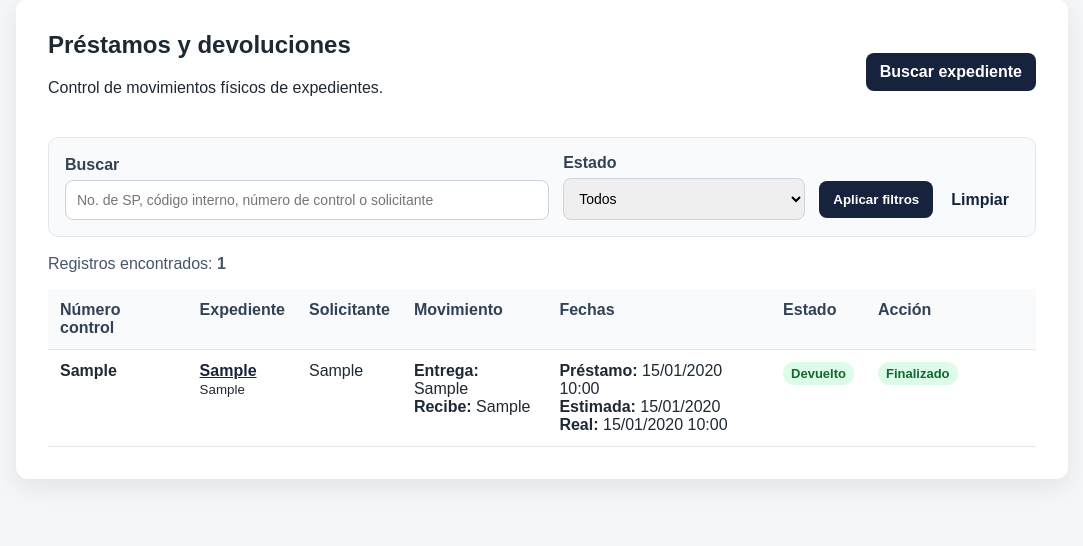
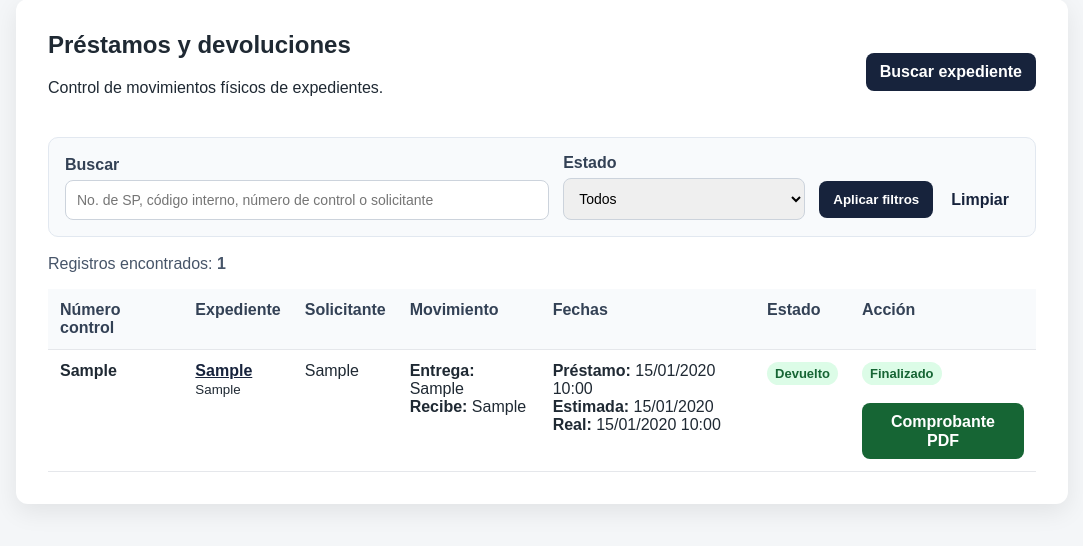
Before and after one commit to RGDeveloper-UCT/SICODE-UCT, a Flask app: page /prestamos in a window 1280 px wide. Shown: the part 110-656 px from the top of the page, without its empty margins (98-1181 px from the left). Run offline with Flask 3, Linux system fonts and the light colour scheme; a user stored in the database is signed in; tables that the repository leaves empty hold one stand-in row (values such as "Sample post").

Commit message:
Agregar comprobante PDF de prestamos

```diff
--- a/app/routes/prestamos.py
+++ b/app/routes/prestamos.py
@@ -1,9 +1,17 @@
+from xml.sax.saxutils import escape
+from io import BytesIO
 from datetime import datetime
 import re
 
-from flask import Blueprint, render_template, redirect, url_for, flash, request
+from flask import Blueprint, render_template, redirect, url_for, flash, request, send_file
 from flask_login import login_required, current_user
 from sqlalchemy import or_
+from reportlab.lib.pagesizes import letter
+from reportlab.lib import colors
+from reportlab.lib.styles import getSampleStyleSheet
+from reportlab.lib.units import inch
+from reportlab.platypus import SimpleDocTemplate, Paragraph, Spacer, Table, TableStyle
+
 
 from app import db
 from app.forms.prestamo_form import PrestamoForm, DevolucionForm
@@ -156,3 +164,172 @@ def devolver(prestamo_id):
         prestamo=prestamo,
         expediente=expediente,
     )
+
+@prestamos_bp.route("/prestamos/<int:prestamo_id>/comprobante/pdf")
+@login_required
+def comprobante_pdf(prestamo_id):
+    prestamo = PrestamoExpediente.query.get_or_404(prestamo_id)
+    expediente = prestamo.expediente
+
+    def valor_pdf(valor):
+        if valor is None or valor == "":
+            return "Sin dato"
+        return escape(str(valor))
+
+    archivo_pdf = BytesIO()
+
+    doc = SimpleDocTemplate(
+        archivo_pdf,
+        pagesize=letter,
+        rightMargin=36,
+        leftMargin=36,
+        topMargin=36,
+        bottomMargin=36,
+    )
+
+    estilos = getSampleStyleSheet()
+    elementos = []
+
+    elementos.append(Paragraph("SICODE-UCT", estilos["Title"]))
+    elementos.append(Paragraph("Comprobante de préstamo / devolución de expediente", estilos["Heading2"]))
+    elementos.append(Spacer(1, 12))
+
+    elementos.append(Paragraph(
+        "Documento administrativo de control de movimiento físico de expediente. "
+        "Este comprobante no contiene documentos sensibles ni copias completas del expediente físico.",
+        estilos["Normal"],
+    ))
+
+    elementos.append(Spacer(1, 18))
+
+    datos_control = [
+        ["Campo", "Valor"],
+        ["Número de control", valor_pdf(prestamo.numero_control)],
+        ["Estado del préstamo", valor_pdf(prestamo.estado)],
+        ["Fecha de préstamo", prestamo.fecha_prestamo.strftime("%d/%m/%Y %H:%M") if prestamo.fecha_prestamo else "Sin dato"],
+        [
+            "Fecha estimada de devolución",
+            prestamo.fecha_estimada_devolucion.strftime("%d/%m/%Y") if prestamo.fecha_estimada_devolucion else "Sin dato",
+        ],
+        [
+            "Fecha real de devolución",
+            prestamo.fecha_real_devolucion.strftime("%d/%m/%Y %H:%M") if prestamo.fecha_real_devolucion else "Pendiente",
+        ],
+    ]
+
+    tabla_control = Table(datos_control, colWidths=[2.5 * inch, 4.5 * inch])
+    tabla_control.setStyle(TableStyle([
+        ("BACKGROUND", (0, 0), (-1, 0), colors.HexColor("#17233c")),
+        ("TEXTCOLOR", (0, 0), (-1, 0), colors.white),
+        ("FONTNAME", (0, 0), (-1, 0), "Helvetica-Bold"),
+        ("FONTNAME", (0, 1), (0, -1), "Helvetica-Bold"),
+        ("GRID", (0, 0), (-1, -1), 0.5, colors.HexColor("#cbd5e1")),
+        ("VALIGN", (0, 0), (-1, -1), "TOP"),
+        ("PADDING", (0, 0), (-1, -1), 8),
+    ]))
+
+    elementos.append(Paragraph("Datos de control", estilos["Heading3"]))
+    elementos.append(tabla_control)
+    elementos.append(Spacer(1, 18))
+
+    datos_expediente = [
+        ["Campo", "Valor"],
+        ["Código interno", valor_pdf(expediente.codigo_interno)],
+        ["No. de SP", valor_pdf(expediente.no_sp)],
+        ["Nombre referencia", valor_pdf(expediente.nombre_referencia)],
+        ["Estado administrativo actual", valor_pdf(expediente.estado_administrativo)],
+        ["Estado físico/documental", valor_pdf(expediente.estado_fisico_documental)],
+    ]
+
+    tabla_expediente = Table(datos_expediente, colWidths=[2.5 * inch, 4.5 * inch])
+    tabla_expediente.setStyle(TableStyle([
+        ("BACKGROUND", (0, 0), (-1, 0), colors.HexColor("#17233c")),
+        ("TEXTCOLOR", (0, 0), (-1, 0), colors.white),
+        ("FONTNAME", (0, 0), (-1, 0), "Helvetica-Bold"),
+        ("FONTNAME", (0, 1), (0, -1), "Helvetica-Bold"),
+        ("GRID", (0, 0), (-1, -1), 0.5, colors.HexColor("#cbd5e1")),
+        ("VALIGN", (0, 0), (-1, -1), "TOP"),
+        ("PADDING", (0, 0), (-1, -1), 8),
+    ]))
+
+    elementos.append(Paragraph("Datos del expediente", estilos["Heading3"]))
+    elementos.append(tabla_expediente)
+    elementos.append(Spacer(1, 18))
+
+    datos_personas = [
+        ["Campo", "Valor"],
+        ["Solicitante", valor_pdf(prestamo.solicitante)],
+        ["Persona que entrega", valor_pdf(prestamo.persona_entrega)],
+        ["Persona que recibe", valor_pdf(prestamo.persona_recibe)],
+        ["Persona que devuelve", valor_pdf(prestamo.persona_devuelve)],
+        ["Persona que recibe devolución", valor_pdf(prestamo.persona_recibe_devolucion)],
+    ]
+
+    tabla_personas = Table(datos_personas, colWidths=[2.5 * inch, 4.5 * inch])
+    tabla_personas.setStyle(TableStyle([
+        ("BACKGROUND", (0, 0), (-1, 0), colors.HexColor("#17233c")),
+        ("TEXTCOLOR", (0, 0), (-1, 0), colors.white),
+        ("FONTNAME", (0, 0), (-1, 0), "Helvetica-Bold"),
+        ("FONTNAME", (0, 1), (0, -1), "Helvetica-Bold"),
+        ("GRID", (0, 0), (-1, -1), 0.5, colors.HexColor("#cbd5e1")),
+        ("VALIGN", (0, 0), (-1, -1), "TOP"),
+        ("PADDING", (0, 0), (-1, -1), 8),
+    ]))
+
+    elementos.append(Paragraph("Personas relacionadas", estilos["Heading3"]))
+    elementos.append(tabla_personas)
+    elementos.append(Spacer(1, 18))
+
+    elementos.append(Paragraph("Observaciones del préstamo", estilos["Heading3"]))
+    elementos.append(Paragraph(valor_pdf(prestamo.observaciones), estilos["Normal"]))
+    elementos.append(Spacer(1, 12))
+
+    elementos.append(Paragraph("Observaciones de devolución", estilos["Heading3"]))
+    elementos.append(Paragraph(valor_pdf(prestamo.observaciones_devolucion), estilos["Normal"]))
+    elementos.append(Spacer(1, 24))
+
+    firmas = [
+        ["Entrega", "Recibe", "Devuelve", "Recibe devolución"],
+        ["", "", "", ""],
+        ["__________________", "__________________", "__________________", "__________________"],
+    ]
+
+    tabla_firmas = Table(firmas, colWidths=[1.7 * inch, 1.7 * inch, 1.7 * inch, 1.7 * inch])
+    tabla_firmas.setStyle(TableStyle([
+        ("ALIGN", (0, 0), (-1, -1), "CENTER"),
+        ("FONTNAME", (0, 0), (-1, 0), "Helvetica-Bold"),
+        ("TOPPADDING", (0, 1), (-1, 1), 24),
+        ("BOTTOMPADDING", (0, 1), (-1, 1), 24),
+    ]))
+
+    elementos.append(Paragraph("Control de firmas", estilos["Heading3"]))
+    elementos.append(tabla_firmas)
+    elementos.append(Spacer(1, 18))
+
+    elementos.append(Paragraph(
+        "Generado desde SICODE-UCT para control interno institucional.",
+        estilos["Italic"],
+    ))
+
+    doc.build(elementos)
+    archivo_pdf.seek(0)
+
+    registrar_bitacora(
+        accion="EXPORTAR_COMPROBANTE_PRESTAMO_PDF",
+        modulo="Préstamos",
+        descripcion=(
+            f"Se generó comprobante PDF del préstamo {prestamo.numero_control} "
+            f"del expediente No. de SP {expediente.no_sp}."
+        ),
+        usuario_id=current_user.id,
+        expediente_id=expediente.id,
+    )
+
+    nombre_archivo = f"comprobante_{prestamo.numero_control}.pdf".replace(" ", "_").replace("/", "-")
+
+    return send_file(
+        archivo_pdf,
+        as_attachment=True,
+        download_name=nombre_archivo,
+        mimetype="application/pdf",
+    )
--- a/app/static/css/estilos.css
+++ b/app/static/css/estilos.css
@@ -554,3 +554,11 @@ td a {
         min-width: 140px;
     }
 }
+
+.boton-tabla-secundario {
+    background: #166534;
+}
+
+.boton-tabla-secundario:hover {
+    background: #15803d;
+}
--- a/app/templates/prestamos/listado.html
+++ b/app/templates/prestamos/listado.html
@@ -106,8 +106,16 @@
                             <a class="boton-tabla" href="{{ url_for('prestamos.devolver', prestamo_id=prestamo.id) }}">
                                 Registrar devolución
                             </a>
+                            <br><br>
+                            <a class="boton-tabla boton-tabla-secundario" href="{{ url_for('prestamos.comprobante_pdf', prestamo_id=prestamo.id) }}">
+                                Comprobante PDF
+                            </a>
                         {% else %}
                             <span class="badge badge-activo">Finalizado</span>
+                            <br><br>
+                            <a class="boton-tabla boton-tabla-secundario" href="{{ url_for('prestamos.comprobante_pdf', prestamo_id=prestamo.id) }}">
+                                Comprobante PDF
+                            </a>
                         {% endif %}
                     </td>
                 </tr>
```
